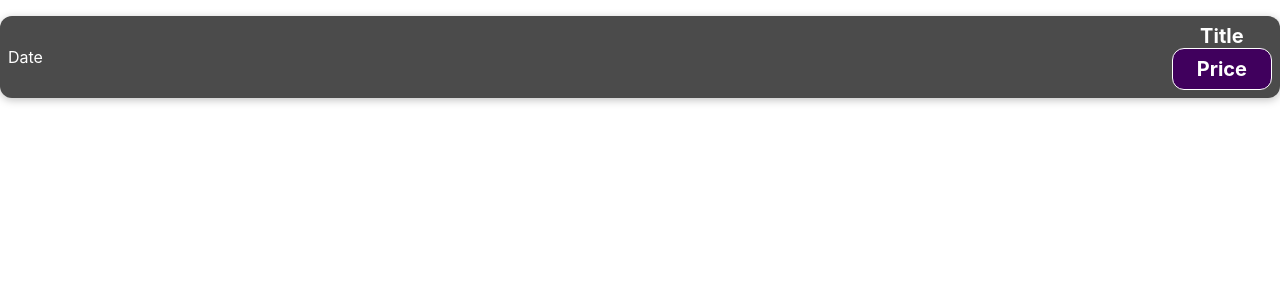
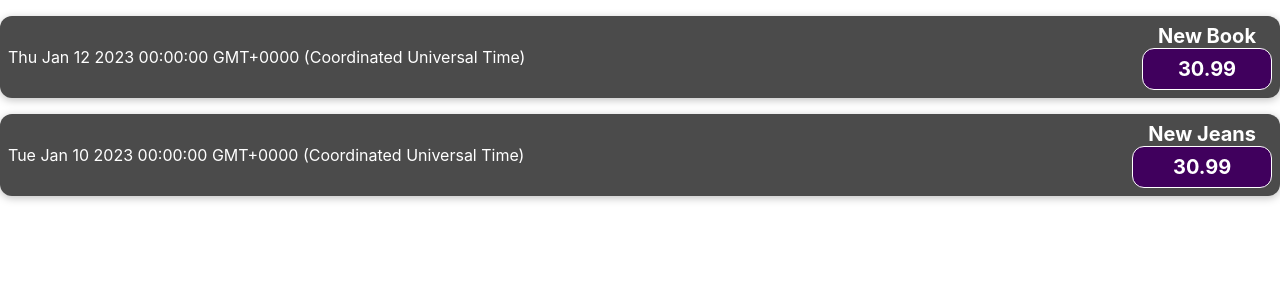
Before and after one commit to KaarelVv/expenses, a React (Create React App) app: page / in a window 1280 px wide. Shown: the top 300 px of the page. Built offline with nearby package versions, Linux system fonts and the light colour scheme.

Commit message:
added-expenses-list

```diff
--- a/src/App.js
+++ b/src/App.js
@@ -3,10 +3,29 @@
 
 import ExpenseItem from './components/ExpenseItem';
 
-const App = () =>{
+const App = () => {
+  const expenses =[
+    {
+    date: new Date(2022, 12, 12),
+    title: "New Book",
+    price: 30.99
+  },
+  {
+    date: new Date(2022, 12, 10),
+    title: "New Jeans",
+    price: 30.99
+  }
+]
+
   return (
     <div className='App'>
-      <ExpenseItem/>
+      <ExpenseItem
+       data ={expenses[0]}
+      />
+       <ExpenseItem
+       data ={expenses[1]}
+      />
+
     </div>
   )
 }
--- a/src/components/ExpenseItem.js
+++ b/src/components/ExpenseItem.js
@@ -1,12 +1,14 @@
 import './ExpenseItem.css';
 
-const ExpenseItem = () => {
+const ExpenseItem = (props) => {
+   console.log(props);
+   console.log(props.data);
     return (
     <div className='expense-item'>
-        <div>Date</div>
+        <div>{props.data.date.toString()} </div>
         <div>
-            <div className='expense-item__description'><h2>Title</h2></div>
-            <div className='expense-item__price'>Price</div>
+            <div className='expense-item__description'><h2>{props.data.title} </h2></div>
+            <div className='expense-item__price'>{props.data.price} </div>
         </div>
     </div>)
 }
```
Also changed, not shown: public/manifest.json (deleted).
